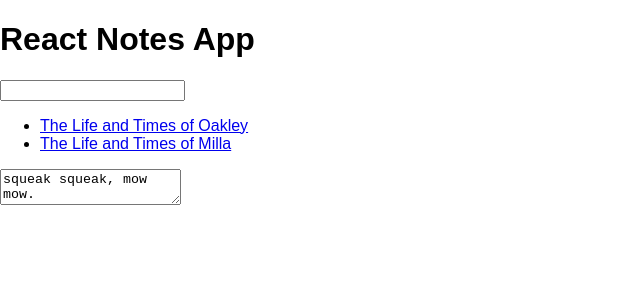
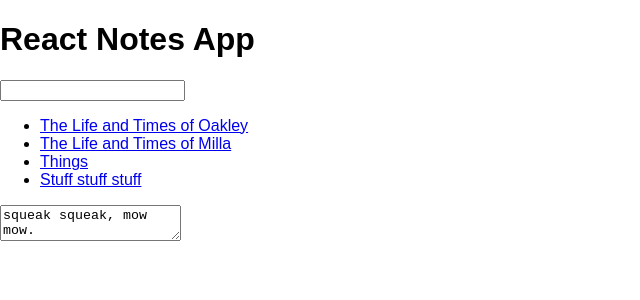
Before and after one commit to radishmouse/react-notes-app, a React (Create React App) app: page / in a window 1280 px wide. Shown: the top 300 px of the page, without its empty margins (0-640 px from the left). Built offline with nearby package versions, Linux system fonts and the light colour scheme.

Commit message:
filters notes list

```diff
--- a/src/App.js
+++ b/src/App.js
@@ -23,7 +23,20 @@ class App extends React.Component {
           timestamp: new Date(),
           title: 'The Life and Times of Milla',
           content: 'purr purr, drool drool.'
-        }
+        },
+        {
+          id: 1003,
+          timestamp: new Date(),
+          title: 'Things',
+          content: 'things are good, except when they are bad.'
+        },
+        {
+          id: 1004,
+          timestamp: new Date(),
+          title: 'Stuff stuff stuff',
+          content: 'I like pizza'
+        },
+
       ]
     };
   }
@@ -37,7 +50,7 @@ class App extends React.Component {
           handleChange={this._updateSearchText}
         />
         <DocumentList
-          allNotes={this.state.notes}
+          allNotes={this._getFilteredNotes()}
           handleSelection={this._selectNote}
         />
         <DocumentEditor
@@ -108,6 +121,24 @@ class App extends React.Component {
     return notesWithoutSelectedNote;
   }
 
+  _getFilteredNotes = () => {
+    // Is there any searchText?
+    if (this.state.searchText !== '') {
+      // If so, filter the notes
+      let filteredNotes = this.state.notes.filter(note => {
+        let doesTitleMatch = note.title.toLowerCase().includes(this.state.searchText.toLowerCase());
+
+        let doesContentMatch = note.content.toLowerCase().includes(this.state.searchText.toLowerCase());
+
+        return doesTitleMatch || doesContentMatch;
+      });
+      return filteredNotes;
+    } else {
+      // If not, return all the notes
+      return this.state.notes;
+    }
+  }
+
   _getSelectedNote = () => {
     let theNote = this.state.notes.find(note => note.id === this.state.selectedId);
     if (!theNote) {
```
